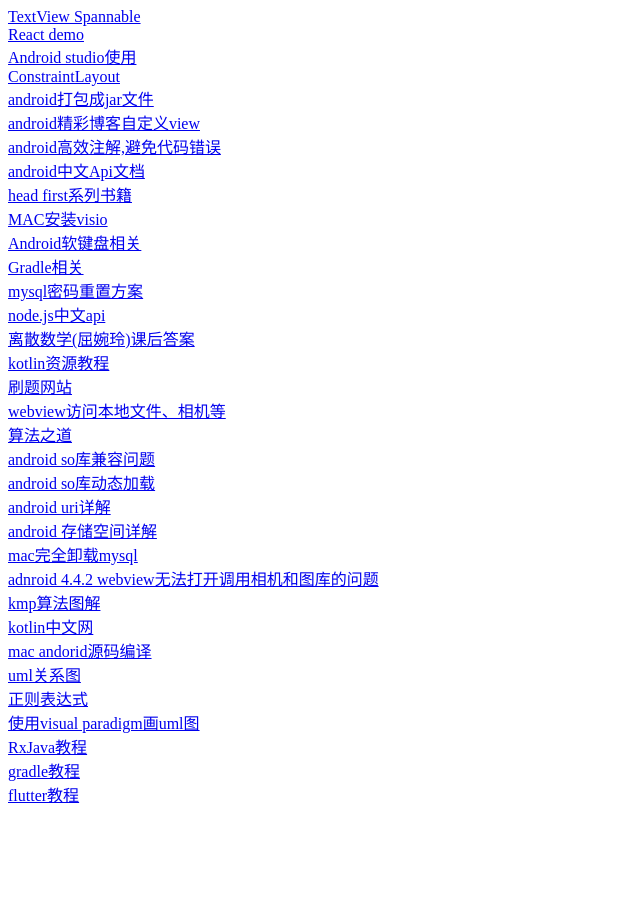
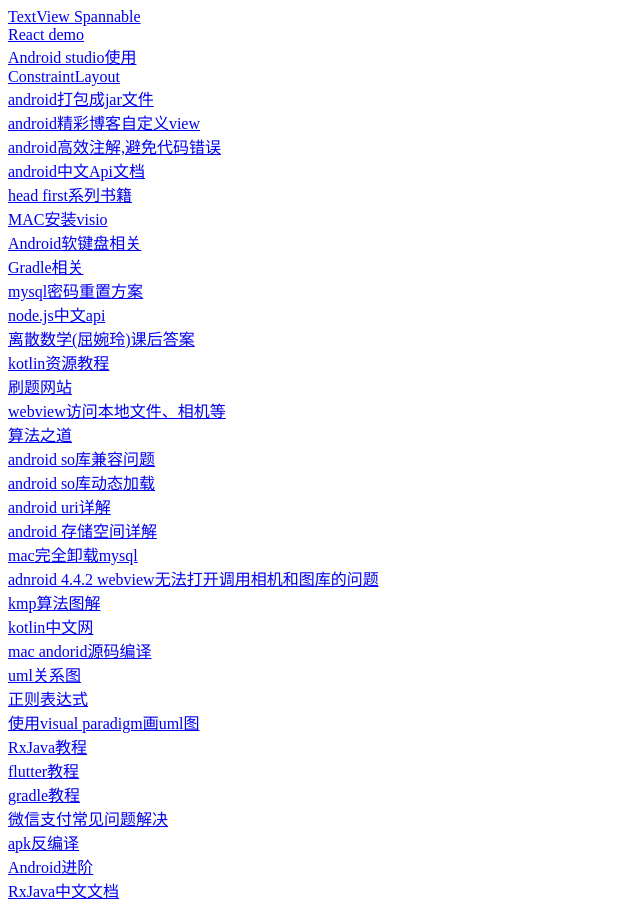
Before and after one commit to LloydFinch/nodejs_code, a website: page study2/study.html in a window 1280 px wide. Shown: the whole page, without its empty margins (0-640 px from the left). Before the commit the page ends 814 px from the top, so only its background shows below. Drawn offline with Linux system fonts and the light colour scheme.

Commit message:
ready review nodejs

```diff
--- a/study2/study.html
+++ b/study2/study.html
@@ -47,9 +47,17 @@
 
 	<a href="https://www.jianshu.com/p/0cd258eecf60">RxJava教程</a></br>
 
-	<a href="https://www.w3cschool.cn/gradle/dla71hti.html">gradle教程</a></br>
+	<a href="https://flutterchina.club/flutter-for-android/">flutter教程</a></br>
 
-	<a href = "https://flutterchina.club/flutter-for-android/">flutter教程</a></br>
+	<a href="https://www.jianshu.com/p/b7fc7a6abffb">gradle教程</a></br>
+
+	<a href="https://www.jianshu.com/p/38bb30f67f69">微信支付常见问题解决</a></br>
+
+	<a href="https://www.cnblogs.com/typing/p/7780017.html">apk反编译</a></br>
+
+	<a href="https://hencoder.com/?utm_source=gank&utm_medium=website&utm_campaign=rxjava">Android进阶</a></br>
+
+	<a href="https://mcxiaoke.gitbooks.io/rxdocs/content/Subject.html">RxJava中文文档</a></br>
 
 </body>
 </html>
```
Also changed, not shown: study3/basic/s1.js (added).
